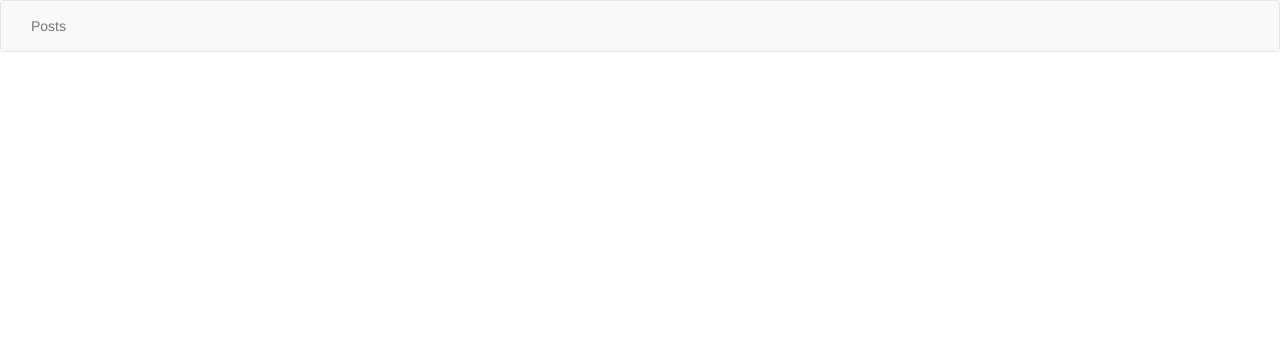
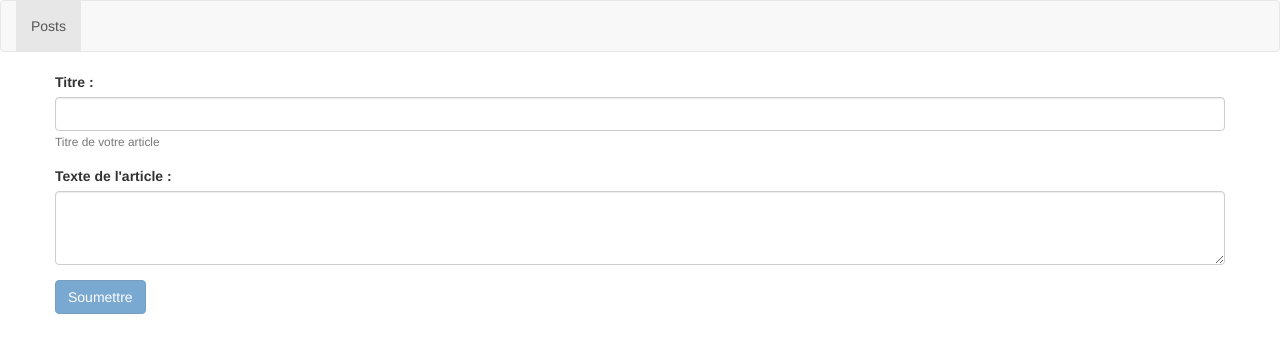
Before and after one commit to benoit82/tutoAngularActBlog1, an Angular app: page /posts/new in a window 1280 px wide. Before the commit this address led to /. Shown: the top 352 px of the page. Built offline with nearby package versions, Linux system fonts and the light colour scheme.

Commit message:
Formulaire OK mais pas de sauvegarde sur firebase ??

```diff
--- a/src/app/app-routing.module.ts
+++ b/src/app/app-routing.module.ts
@@ -1,10 +1,12 @@
 import { NgModule } from '@angular/core';
 import { Routes, RouterModule } from '@angular/router';
 import { PostComponent } from './post/post.component';
+import { NewPostComponent } from './post/new-post/new-post.component';
 
 const routes: Routes = [
   { path: '', component: PostComponent },
-  { path: 'posts', component: PostComponent }
+  { path: 'posts', component: PostComponent },
+  { path: 'posts/new', component: NewPostComponent }
 ];
 
 @NgModule({
--- /dev/null
+++ b/src/app/post/new-post/new-post.component.html
@@ -0,0 +1,14 @@
+<div class="col-sm-8-offset-2">
+  <form [formGroup]="postForm" (ngSubmit)="onSubmitForm()">
+    <div class="form-group">
+      <label for="title">Titre :</label>
+      <input type="text" class="form-control" name="title" id="title" aria-describedby="helpTitle" formControlName="title">
+      <small id="helpTitle" class="form-text text-muted">Titre de votre article</small>
+    </div>
+    <div class="form-group">
+      <label for="content">Texte de l'article :</label>
+      <textarea class="form-control" name="content" id="content" rows="3"  formControlName="content"></textarea>
+    </div>
+    <button type="submit" class="btn btn-primary" [disabled]="postForm.invalid">Soumettre</button>
+  </form>
+</div>
--- /dev/null
+++ b/src/app/post/new-post/new-post.component.ts
@@ -0,0 +1,42 @@
+import { Component, OnInit } from '@angular/core';
+import { FormGroup, FormBuilder, Validators } from '@angular/forms';
+import { Post } from 'src/models/post.model';
+import { PostService } from 'src/services/post.service';
+import { Router } from '@angular/router';
+
+@Component({
+  selector: 'app-new-post',
+  templateUrl: './new-post.component.html',
+  styleUrls: ['./new-post.component.css']
+})
+export class NewPostComponent implements OnInit {
+
+  postForm: FormGroup;
+
+  constructor(
+    private formBuilder: FormBuilder,
+    private postService: PostService,
+    private router: Router
+  ) { }
+
+  ngOnInit() {
+    this.initForm();
+  }
+
+  initForm() {
+    this.postForm = this.formBuilder.group({
+      title: ['', Validators.required ],
+      content: ['', Validators.required ]
+    });
+  }
+
+  onSubmitForm() {
+    // récuperation de l'id max pour le nouveau post
+    const idMax = this.postService.posts.length;
+    const formValues = this.postForm.value;
+    const newPost = new Post(idMax, formValues['title'], formValues['content'], new Date(), 0);
+    this.postService.addPost(newPost);
+    this.router.navigate(['posts']);
+  }
+
+}
--- a/src/app/post/post.component.html
+++ b/src/app/post/post.component.html
@@ -7,5 +7,5 @@
 </ng-container>
 <ng-template #elseTemplate>
   <h1>Aucun post actuellement !</h1>
-  <a href="">Créer un 1er post maintenant :)</a>
+  <a [routerLink]="[ '/posts', 'new' ]">Créer un 1er post maintenant :)</a>
 </ng-template>
--- a/src/services/post.service.ts
+++ b/src/services/post.service.ts
@@ -18,6 +18,12 @@ export class PostService implements OnInit {
     this.getPosts();
   }
 
+  addPost(newPost: Post) {
+    this.posts.push(newPost);
+    this.emitPostsSubject();
+    this.savePostsToServer();
+  }
+
   savePostsToServer() {
     this.httpClient.put('https://act-blog-2.firebaseio.com/posts.json', this.posts)
       .subscribe(
@@ -28,7 +34,6 @@ export class PostService implements OnInit {
           alert('sauvegarde des posts échoué : ' + error);
         }
       );
-    this.emitPostsSubject();
   }
 
   getPosts() {
```
Also changed, not shown: src/app/app.module.ts (+7 -2 lines), src/app/post/new-post/new-post.component.css (added).
